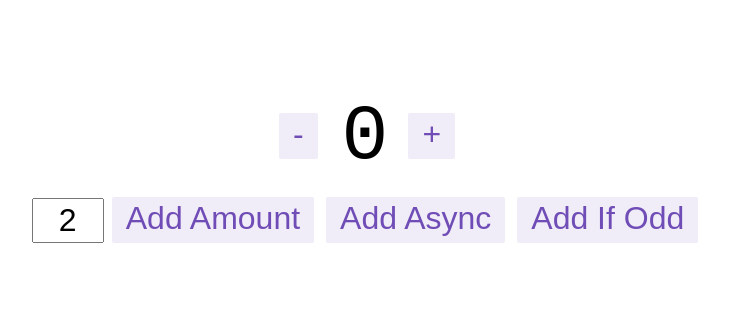
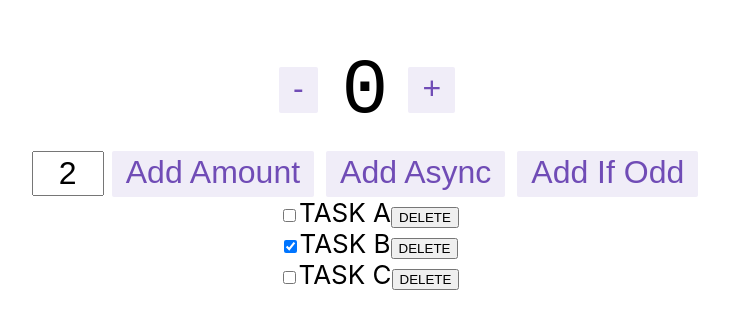
Before and after one commit to toshiaki-suzuki/udemy-rtk-basic, a React (Create React App) app: page / in a window 1280 px wide. Shown: the part 233-562 px from the top of the page, without its empty margins (271-1000 px from the left). Built offline with nearby package versions, Linux system fonts and the light colour scheme.

Commit message:
TaskListを表示

```diff
--- a/src/App.js
+++ b/src/App.js
@@ -1,6 +1,6 @@
 import React from 'react';
-import logo from './logo.svg';
 import { Counter } from './features/counter/Counter';
+import TaskList from "./features/task/TaskList"
 import './App.css';
 
 function App() {
@@ -8,6 +8,7 @@
     <div className="App">
       <header className="App-header">
         <Counter />
+        <TaskList />
       </header>
     </div>
   );
--- /dev/null
+++ b/src/features/task/TaskItem.js
@@ -0,0 +1,21 @@
+import React from "react";
+import { useDispatch } from "react-redux";
+import { completeTask, deleteTask } from "./taskSlice"
+
+const TaskItem = ({task}) => {
+  const dispatch = useDispatch();
+
+  return (
+    <div>
+      <input
+        type="checkbox"
+        onClick={() => dispatch(completeTask(task))}
+        defaultChecked={task.completed}
+      />
+      <span>{task.title}</span>
+      <button onClick={() => dispatch(deleteTask(task))}>DELETE</button>
+    </div>
+  )
+}
+
+export default TaskItem;
--- /dev/null
+++ b/src/features/task/TaskList.js
@@ -0,0 +1,16 @@
+import React from "react";
+import { useSelector } from "react-redux"
+import { selectTasks   } from "./taskSlice";
+import TaskItem from "./TaskItem"
+
+const TaskList = () => {
+  const tasks = useSelector(selectTasks);
+
+  return (
+    <>
+      {tasks.map((task) => <TaskItem key={task.id} task={task}/>)}
+    </>
+  );
+};
+
+export default TaskList;
--- a/src/features/task/taskSlice.js
+++ b/src/features/task/taskSlice.js
@@ -34,7 +34,7 @@
       };
       state.tasks = [newItem, ...state.tasks];
     },
-    completetask: (state, action) => {
+    completeTask: (state, action) => {
       const task = state.tasks.find((t) => t.id === action.payload.id);
       if (task) {
         task.completed = true;
@@ -47,7 +47,7 @@
   },
 });
 
-export const { newTask, completetask, deleteTask } = taskSlice.actions;
+export const { newTask, completeTask, deleteTask } = taskSlice.actions;
 
 
 export const selectTasks = (state) => state.task.tasks;
```
